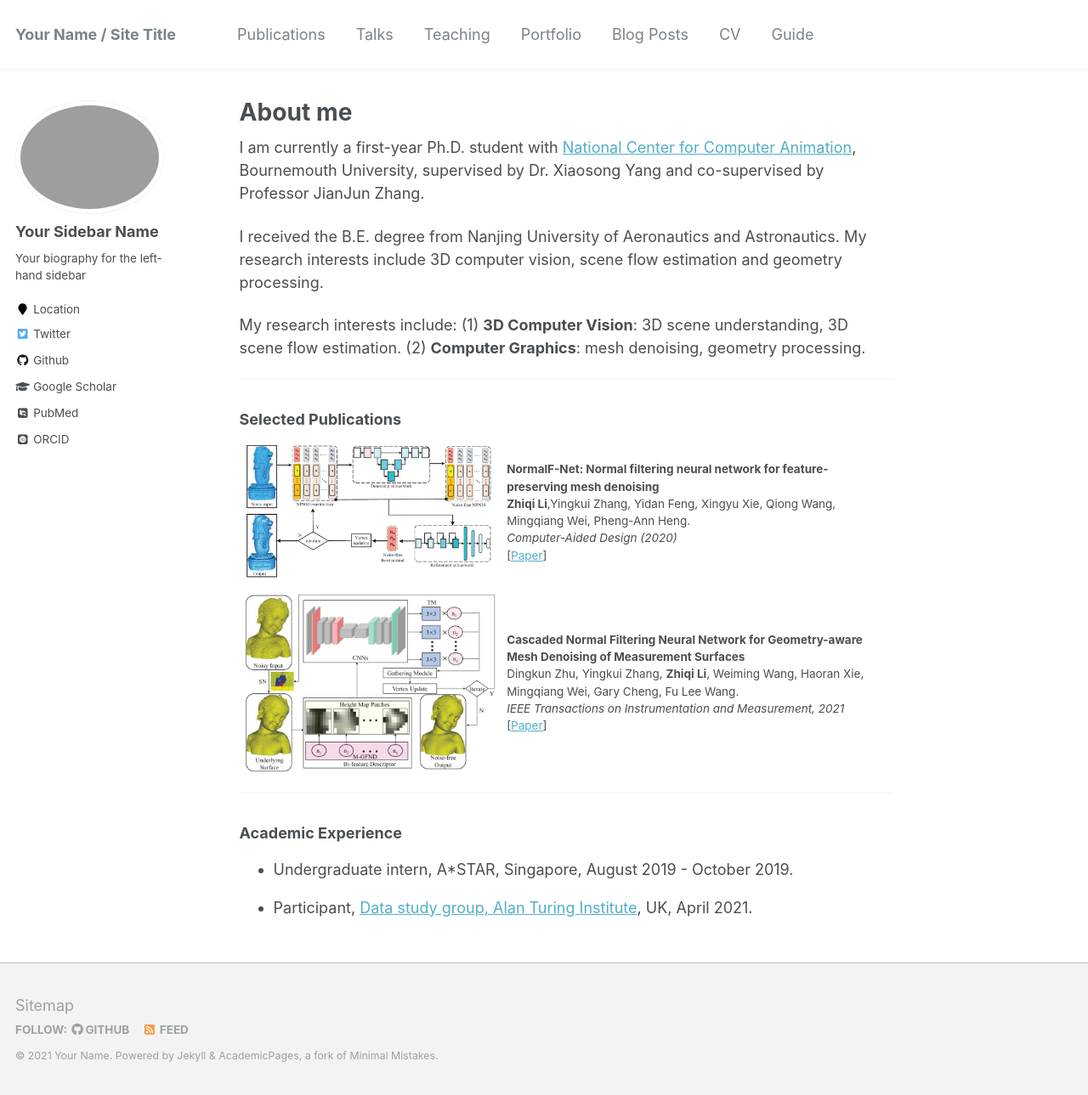
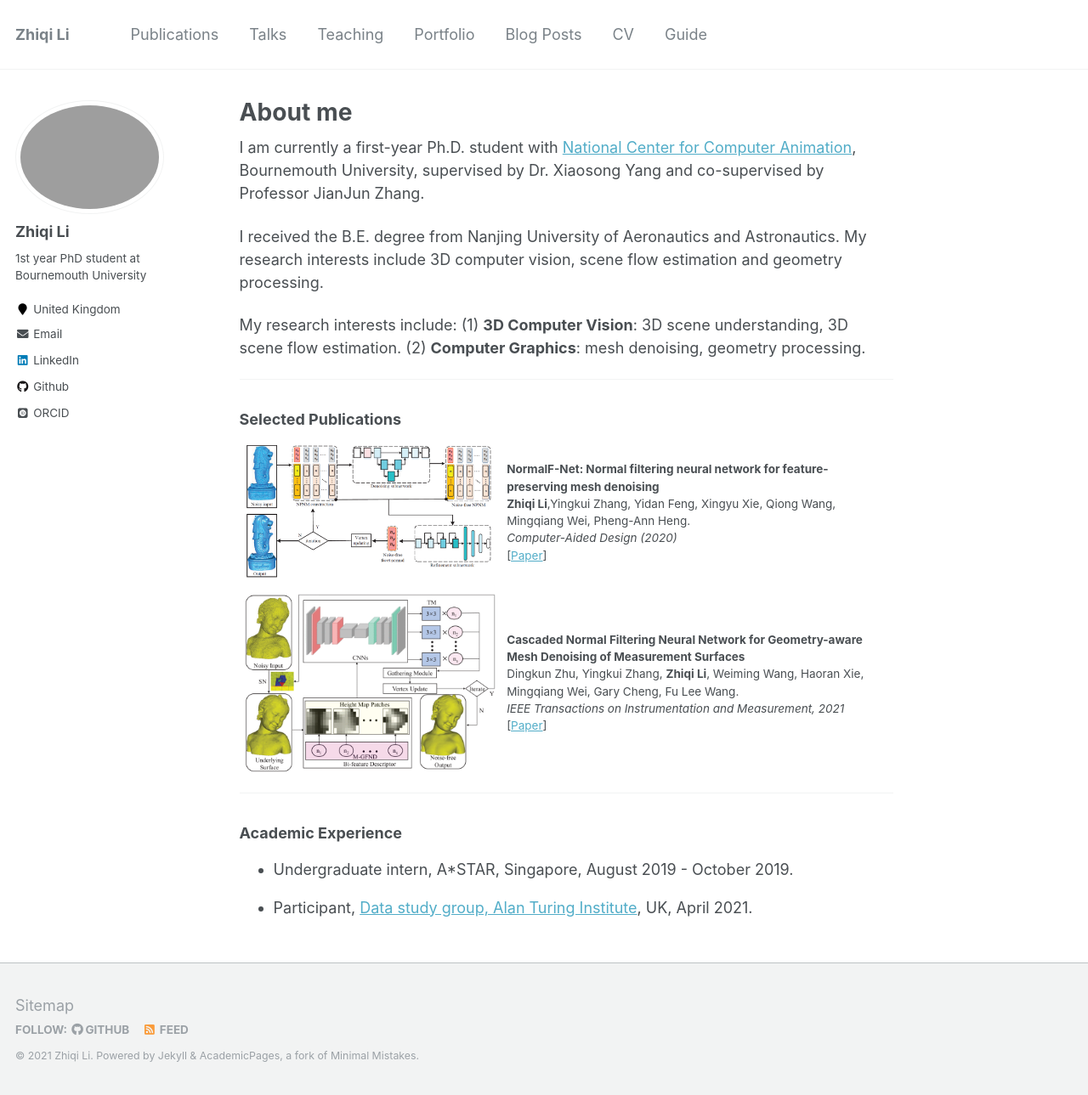
Before and after one commit to lizhiqihhh/lizhiqihhh.github.io, a Jekyll site: the page built from _pages/about.md, in a window 1280 px wide and 1289 px high. Shown: the whole window at 85% size. Built offline with Jekyll 4.4.1, drawn with Linux system fonts in a browser that asks for light colours; some web fonts are replaced; a file with an impossible date is left out.

Commit message:
Update _config.yml

```diff
--- a/_config.yml
+++ b/_config.yml
@@ -7,13 +7,13 @@
 
 # Site Settings
 locale                   : "en-US"
-title                    : "Your Name / Site Title"
+title                    : "Zhiqi Li"
 title_separator          : "-"
-name                     : &name "Your Name"
+name                     : &name "Zhiqi Li"
 description              : &description "personal description"
-url                      : https://academicpages.github.io # the base hostname & protocol for your site e.g. "https://mmistakes.github.io"
+url                      : https://lizhiqihhh.github.io # the base hostname & protocol for your site e.g. "https://mmistakes.github.io"
 baseurl                  : "" # the subpath of your site, e.g. "/blog"
-repository               : "academicpages/academicpages.github.io"
+repository               : "lizhiqihhh/lizhiqihhh.github.io"
 teaser                   :  # filename of teaser fallback teaser image placed in /images/, .e.g. "500x300.png"
 breadcrumbs              : false # true, false (default)
 words_per_minute         : 160
@@ -80,14 +80,14 @@ analytics:
 
 # Site Author
 author:
-  name             : "Your Sidebar Name"
+  name             : "Zhiqi Li"
   avatar           : "profile.png"
-  bio              : "Your biography for the left-hand sidebar"
-  location         : "Location"
+  bio              : "1st year PhD student at Bournemouth University"
+  location         : "United Kingdom"
   employer         :
-  pubmed           : "https://www.ncbi.nlm.nih.gov/pubmed/?term=john+snow"
-  googlescholar    : "http://yourfullgooglescholarurl.com"
-  email            :
+ # pubmed           : "https://www.ncbi.nlm.nih.gov/pubmed/?term=john+snow"
+ # googlescholar    : "http://yourfullgooglescholarurl.com"
+  email            : zli3@bournemouth.ac.uk
   researchgate     :  # example: "https://www.researchgate.net/profile/yourprofile"
   uri              :
   bitbucket        :
@@ -96,20 +96,20 @@ author:
   flickr           :
   facebook         :
   foursquare       :
-  github           : "academicpages"
+  github           : "lizhiqihhh"
   google_plus      :
   keybase          :
   instagram        :
   impactstory      : #"https://profiles.impactstory.org/u/xxxx-xxxx-xxxx-xxxx"
   lastfm           :
-  linkedin         :
-  orcid            : "http://orcid.org/yourorcidurl"
+  linkedin         : "https://www.linkedin.com/in/zhiqi-li-b23b511b9/"
+  orcid            : "https://orcid.org/0000-0003-2537-2487"
   pinterest        :
   soundcloud       :
   stackoverflow    : # http://stackoverflow.com/users/123456/username
   steam            :
   tumblr           :
-  twitter          : "replacethistwitterhandle"
+#  twitter          : "replacethistwitterhandle"
   vine             :
   weibo            :
   xing             :
```
